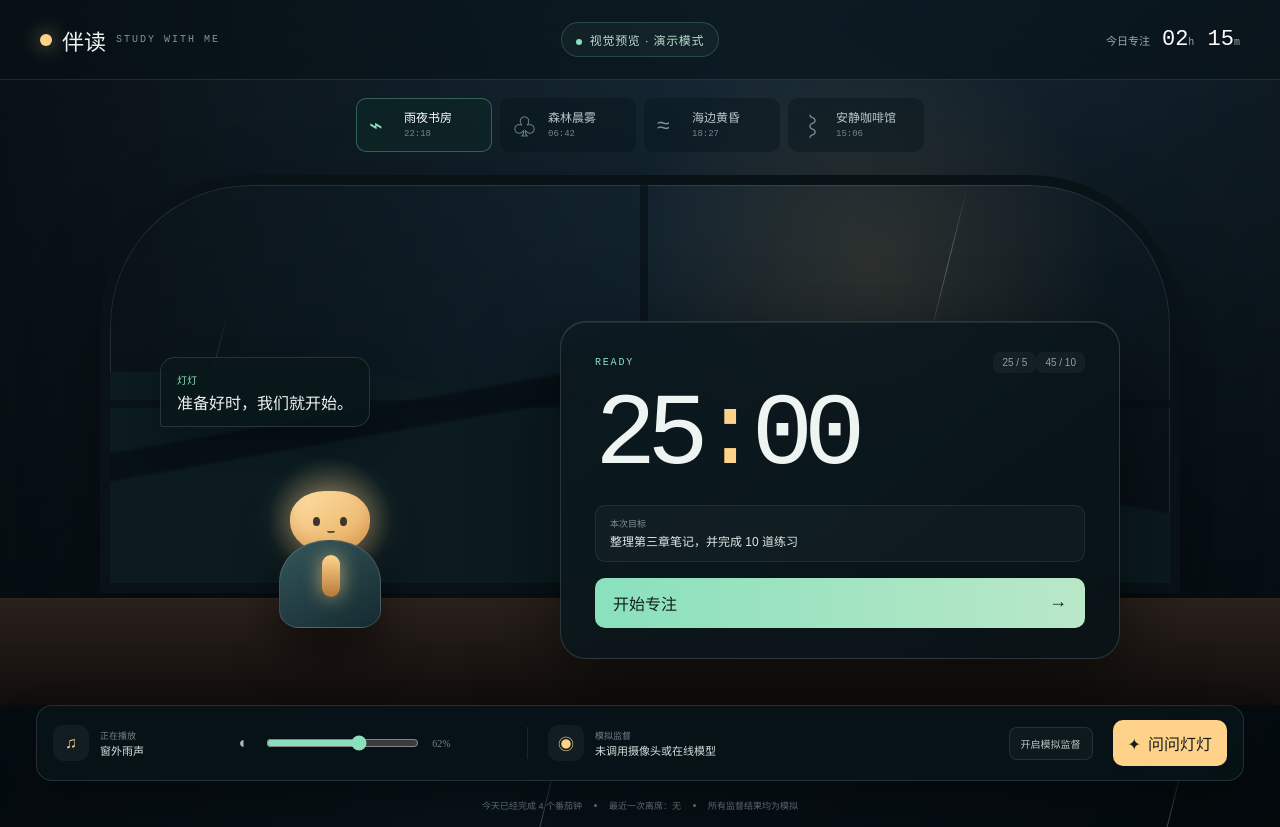
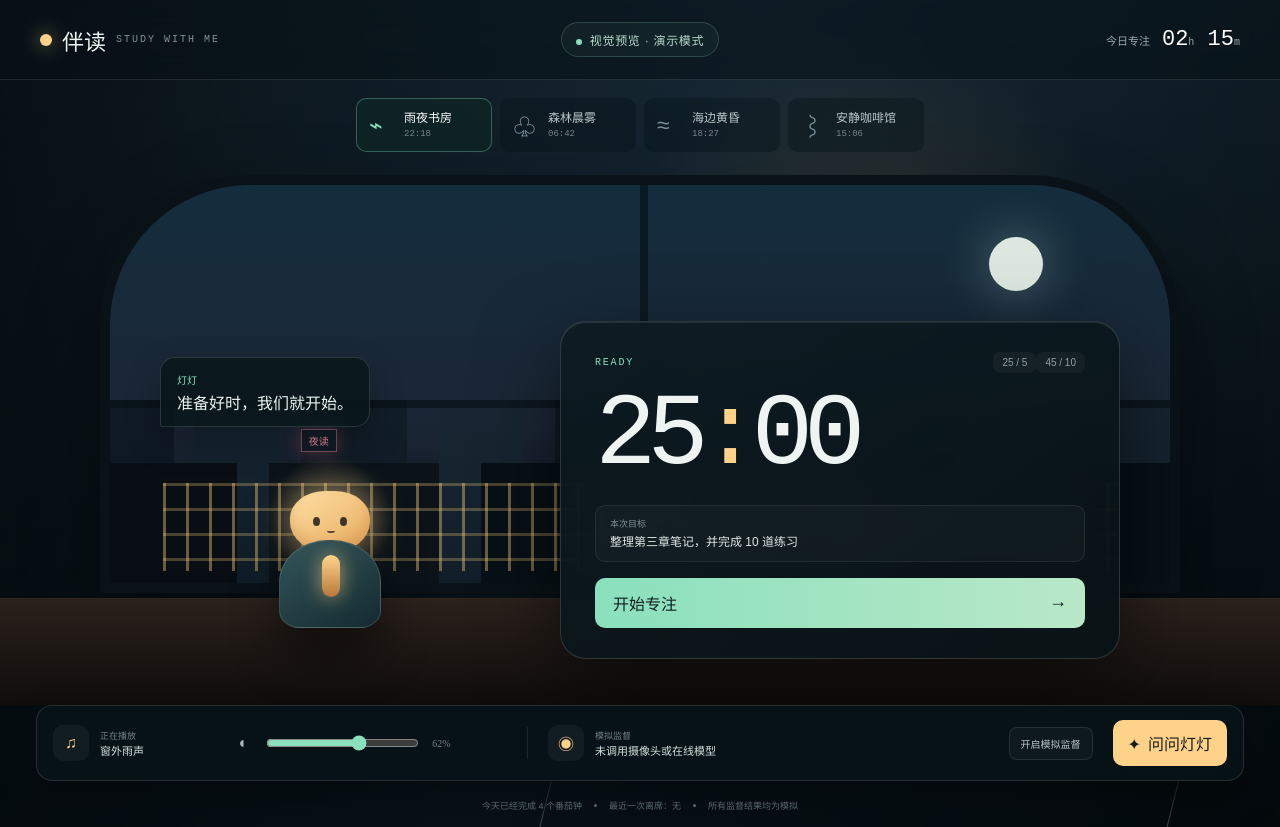
Before and after one commit to Indigo6/companion-study-room, a React (Vite) app in the folder apps/preview/: page / in a window 1280 px wide. Built offline with nearby package versions, Linux system fonts and the light colour scheme.

Commit message:
feat: add distinct artwork for each study scene

```diff
--- a/apps/preview/src/App.tsx
+++ b/apps/preview/src/App.tsx
@@ -7,6 +7,19 @@ const scenes = [
   { id: 'coast' as const, name: '海边黄昏', noise: '缓慢潮声', time: '18:27', icon: '≈' },
   { id: 'cafe' as const, name: '安静咖啡馆', noise: '咖啡馆低语', time: '15:06', icon: '⌇' },
 ];
+
+const artworkLabels: Record<SceneId, string> = {
+  rain: '雨夜城市窗景', forest: '晨雾森林窗景', coast: '黄昏海岸窗景', cafe: '咖啡馆室内窗景',
+};
+
+function SceneArtwork({ scene }: { scene: SceneId }) {
+  return <div className={`scene-art art-${scene}`} role="img" aria-label={artworkLabels[scene]}>
+    {scene === 'rain' && <><div className="moon"/><div className="city back"/><div className="city front"/><div className="neon">夜读</div></>}
+    {scene === 'forest' && <><div className="forest-moon"/><div className="mist m1"/><div className="mist m2"/><div className="trees back"/><div className="trees front"/></>}
+    {scene === 'coast' && <><div className="sunset-sun"/><div className="island"/><div className="sea"><i/><i/><i/></div><div className="birds">⌁　⌁</div></>}
+    {scene === 'cafe' && <><div className="pendant p1"/><div className="pendant p2"/><div className="shelves"><i/><i/><i/></div><div className="counter"><span/><b/></div></>}
+  </div>;
+}
 
 export function App() {
   const [sceneId, setSceneId] = useState<SceneId>('rain');
@@ -41,7 +54,7 @@ export function App() {
     </nav>
 
     <section className="workspace">
-      <div className="window-frame" aria-hidden="true"><div className="horizon"/><div className="rain-lines"/></div>
+      <div className="window-frame"><SceneArtwork scene={scene.id}/></div>
       <div className="desk-line" aria-hidden="true"/>
       <section className={`companion ${running ? 'is-focus' : ''} ${supervising ? 'is-watch' : ''}`} aria-label="AI 伙伴灯灯">
         <div className="speech"><small>灯灯</small><p>{supervising ? '我会安静看守这段时间。' : running ? '陪你专注中' : '准备好时，我们就开始。'}</p></div>
--- a/apps/preview/src/main.tsx
+++ b/apps/preview/src/main.tsx
@@ -2,5 +2,6 @@ import { StrictMode } from 'react';
 import { createRoot } from 'react-dom/client';
 import { App } from './App';
 import './styles.css';
+import './scene-art.css';
 
 createRoot(document.getElementById('root')!).render(<StrictMode><App /></StrictMode>);
--- /dev/null
+++ b/apps/preview/src/scene-art.css
@@ -0,0 +1,42 @@
+.window-frame { overflow: hidden; }
+.window-frame::before, .window-frame::after { z-index: 8; pointer-events: none; }
+.scene-art { position: absolute; inset: 0; overflow: hidden; }
+
+.art-rain { background: linear-gradient(#142d3d, #1b2635 60%, #080e16); }
+.moon { position:absolute; right:12%; top:13%; width:54px; height:54px; border-radius:50%; background:#dce7df; box-shadow:0 0 50px #b7e2df66; }
+.city { position:absolute; inset:auto 0 0; }
+.city.back { height:46%; opacity:.7; background:linear-gradient(90deg,#0b151e 6%,transparent 6% 8%,#13232e 8% 16%,transparent 16% 18%,#0d1922 18% 28%,transparent 28% 31%,#162631 31% 39%,transparent 39% 42%,#0b151e 42% 54%,transparent 54% 57%,#14212a 57% 70%,transparent 70% 73%,#0d1922 73% 82%,transparent 82% 85%,#14232d 85%); }
+.city.front { height:30%; background:linear-gradient(90deg,#080e14 12%,transparent 12% 15%,#0b1319 15% 31%,transparent 31% 35%,#071016 35% 49%,transparent 49% 54%,#0a1117 54% 68%,transparent 68% 71%,#071016 71% 90%); }
+.city.front::after { content:""; position:absolute; inset:20px 5% 12px; background:repeating-linear-gradient(90deg,#ffd27b66 0 3px,transparent 3px 23px),repeating-linear-gradient(#ffd27b44 0 3px,transparent 3px 25px); }
+.neon { position:absolute; left:18%; bottom:33%; padding:3px 7px; color:#f08ca0; border:1px solid #f08ca077; font-size:10px; box-shadow:0 0 18px #ee6e8c55; }
+
+.art-forest { background:linear-gradient(#96b7aa,#55796b 45%,#19352f); }
+.forest-moon { position:absolute; left:16%; top:12%; width:80px; height:80px; border-radius:50%; background:#e6eee0aa; box-shadow:0 0 80px #f2f1d488; }
+.trees { position:absolute; inset:auto 0 0; }
+.trees.back { height:73%; opacity:.55; background:repeating-linear-gradient(100deg,transparent 0 7%,#24483d 7.5% 8.5%,transparent 9% 15%); }
+.trees.front { height:57%; background:repeating-linear-gradient(92deg,transparent 0 12%,#122c27 12.5% 15%,transparent 15.5% 23%); }
+.trees::after { content:""; position:absolute; inset:10% 0 0; background:repeating-linear-gradient(60deg,transparent 0 7%,#24483d 7.5% 10%,transparent 10.5% 15%); }
+.mist { position:absolute; left:-10%; width:120%; height:80px; border-radius:50%; background:#d8e8dd55; filter:blur(25px); }
+.mist.m1 { top:42%; }.mist.m2 { top:65%; opacity:.5; }
+
+.art-coast { background:linear-gradient(#d88f77 0%,#866b84 45%,#425d74 46%,#142b3b 100%); }
+.sunset-sun { position:absolute; left:20%; top:25%; width:100px; height:100px; border-radius:50%; background:#ffd28a; box-shadow:0 0 90px #ffbd75; }
+.island { position:absolute; left:0; right:0; top:50%; height:70px; background:linear-gradient(165deg,transparent 36%,#293a48 37% 43%,transparent 44%),linear-gradient(195deg,transparent 55%,#263845 56%); }
+.sea { position:absolute; inset:55% 0 0; background:linear-gradient(#344f63,#102737); }
+.sea i { position:absolute; left:-10%; width:120%; height:14px; border-top:2px solid #d6d3ca55; border-radius:50%; animation:wave 4s ease-in-out infinite; }
+.sea i:nth-child(1){top:15%}.sea i:nth-child(2){top:38%;animation-delay:-1s}.sea i:nth-child(3){top:68%;animation-delay:-2s}
+.birds { position:absolute; right:18%; top:24%; color:#403e4f; }
+@keyframes wave { 50% { transform:translateX(3%) scaleY(.7); } }
+
+.art-cafe { background:linear-gradient(#49352d,#281c18 58%,#160f0d); }
+.pendant { position:absolute; top:0; width:2px; height:120px; background:#15100e; }
+.pendant::after { content:""; position:absolute; left:-34px; bottom:-20px; width:70px; height:42px; border-radius:50% 50% 12% 12%; background:#201712; box-shadow:0 28px 45px #ffd28a88; }
+.pendant.p1 { left:23%; }.pendant.p2 { right:18%; height:90px; }
+.shelves { position:absolute; left:8%; top:20%; width:31%; height:48%; border:12px solid #1b120f; border-width:12px 8px; background:repeating-linear-gradient(#2d1e18 0 6px,transparent 6px 88px); }
+.shelves i { position:absolute; bottom:10px; width:20px; height:48px; border-radius:5px 5px 0 0; background:#617363; }
+.shelves i:nth-child(1){left:10%}.shelves i:nth-child(2){left:38%;height:62px;background:#8b5b4d}.shelves i:nth-child(3){left:72%;height:40px;background:#927b57}
+.counter { position:absolute; right:5%; bottom:0; width:48%; height:42%; background:linear-gradient(#38241d,#17100e); border-top:10px solid #694737; }
+.counter span { position:absolute; left:18%; top:-54px; width:60px; height:50px; border:8px solid #211714; border-radius:10px 10px 0 0; }
+.counter b { position:absolute; right:18%; top:-26px; width:28px; height:28px; border-radius:0 0 12px 12px; background:#d5b691; box-shadow:0 0 30px #ffd28a77; }
+
+@media (prefers-reduced-motion: reduce) { .sea i { animation:none; } }
```
Also changed, not shown: 1 other file (tests, documents, lock files or other folders).
